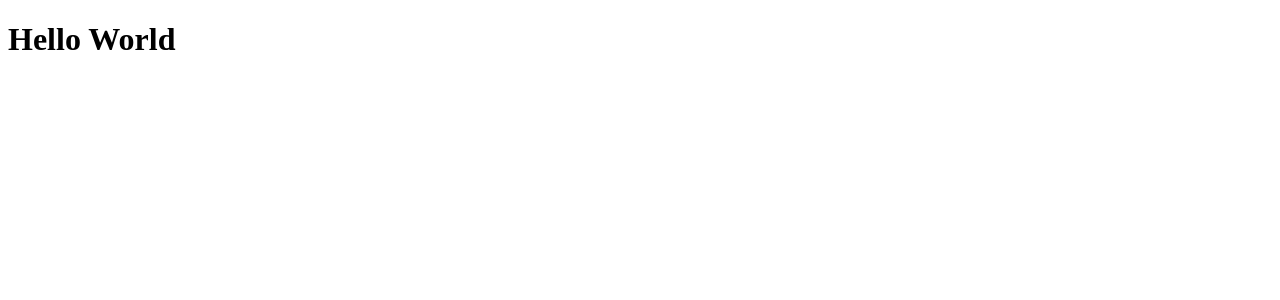
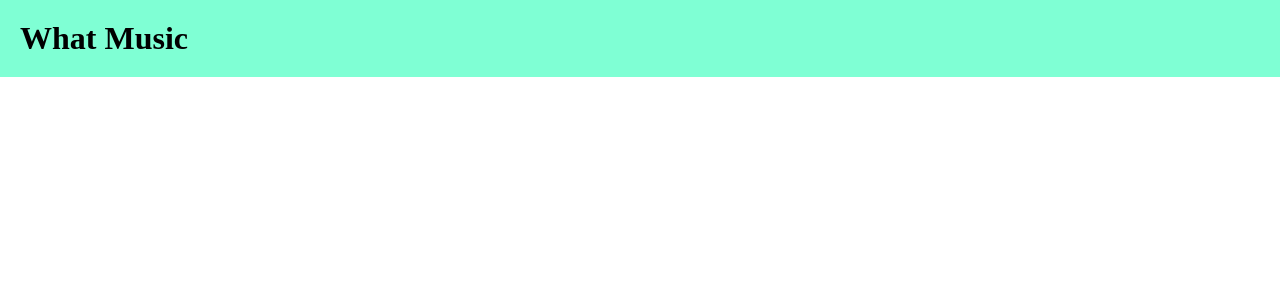
Before and after one commit to AuNiCuTa/WhatMusic, a React app: page / in a window 1280 px wide. Shown: the top 300 px of the page. Built offline with nearby package versions, Linux system fonts and the light colour scheme.

Commit message:
added header with styling

```diff
--- a/src/components/app/App.jsx
+++ b/src/components/app/App.jsx
@@ -1,5 +1,14 @@
 import React from 'react';
+import Header from './Header';
+import { BrowserRouter as Router, Route, Switch } from 'react-router-dom';
 
 export default function App() {
-  return <h1>Hello World</h1>;
+  return (
+    <Router>
+      <Header />
+      <Switch>
+        <Route exact to="/" />
+      </Switch>
+    </Router>
+  );
 }
--- /dev/null
+++ b/src/components/app/Header.jsx
@@ -0,0 +1,12 @@
+import React from 'react';
+import styles from './header.css';
+
+const Header = () => {
+  return (
+    <header className={styles.header}>
+      <h1>What Music</h1>
+    </header>
+  );
+};
+
+export default Header;
--- /dev/null
+++ b/src/components/app/header.css
@@ -0,0 +1,9 @@
+* {
+  margin: 0;
+  padding: 0;
+}
+
+.header {
+  padding: 20px;
+  background-color: aquamarine;
+}
```
